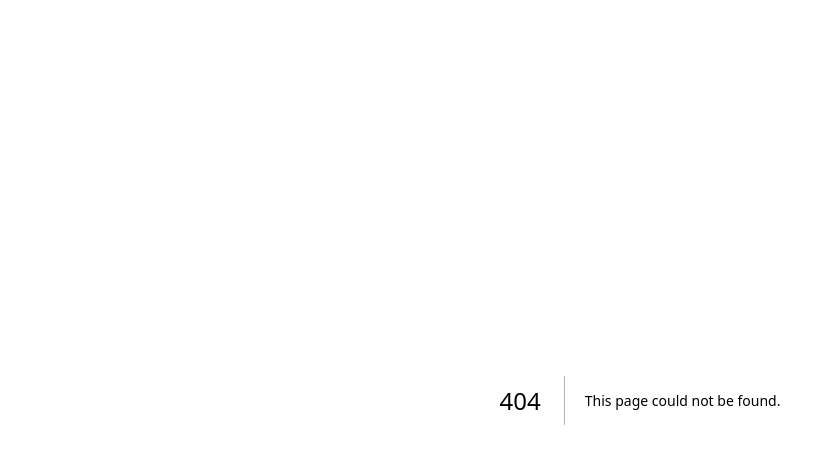
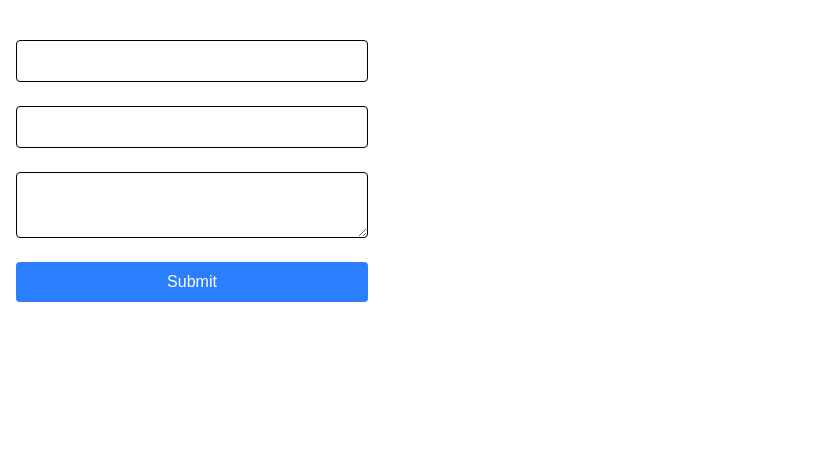
Before and after one commit to AmithBV0606/NextJs-Part-6, a Next.js app: page /react-form in a window 1280 px wide. Before the commit this address had no page. Shown: the top 464 px of the page, without its empty margins (0-827 px from the left). Built offline with nearby package versions, Linux system fonts and the light colour scheme.

Commit message:
Studied about traditional ways of Data Mutations.

```diff
--- /dev/null
+++ b/app/react-form/api/route.ts
@@ -0,0 +1,10 @@
+import { addProduct } from "@/prisma-db";
+
+export async function POST(request: Request) {
+  const body = await request.json();
+  const { title, price, description } = body;
+  const product = await addProduct(title, parseInt(price), description);
+  return new Response(JSON.stringify(product), {
+    headers: { "content-Type": "application/json" },
+  });
+}
--- /dev/null
+++ b/app/react-form/page.tsx
@@ -0,0 +1,73 @@
+"use client";
+
+import { useRouter } from "next/navigation";
+import { useState } from "react";
+
+export default function CreateProduct() {
+  const [title, setTitle] = useState("");
+  const [price, setPrice] = useState("");
+  const [description, setDescription] = useState("");
+  const [loading, setLoading] = useState(false);
+
+  const router = useRouter();
+
+  const handleSubmit = async (e: React.FormEvent<HTMLFormElement>) => {
+    e.preventDefault();
+    setLoading(true);
+    try {
+      const response = await fetch("/react-form/api", {
+        method: "POST",
+        headers: { "Content-Type": "application/json" },
+        body: JSON.stringify({ title, price, description }),
+      });
+      if (response.ok) {
+        router.push("/products-db");
+      }
+    } catch (error) {
+      console.error("Error:", error);
+    } finally {
+      setLoading(false);
+    }
+  };
+
+  return (
+    <form onSubmit={handleSubmit} className="p-4 space-y-6 max-w-96">
+      <label className="text-white">
+        Title
+        <input
+          type="text"
+          className="block w-full p-2 text-black border rounded bg-white"
+          name="title"
+          onChange={(e) => setTitle(e.target.value)}
+        />
+      </label>
+
+      <label className="text-white">
+        Price
+        <input
+          type="number"
+          className="block w-full p-2 text-black border rounded bg-white"
+          name="price"
+          onChange={(e) => setPrice(e.target.value)}
+        />
+      </label>
+
+      <label className="text-white">
+        Description
+        <textarea
+          className="block w-full p-2 text-black border rounded bg-white"
+          name="description"
+          onChange={(e) => setDescription(e.target.value)}
+        />
+      </label>
+
+      <button
+        type="submit"
+        className="block w-full p-2 text-white bg-blue-500 rounded disabled:bg-gray-500 mt-6"
+        disabled={loading}
+      >
+        {loading ? "Submitting..." : "Submit"}
+      </button>
+    </form>
+  );
+}
```
Also changed, not shown: 1 other file (tests, documents, lock files or other folders).
